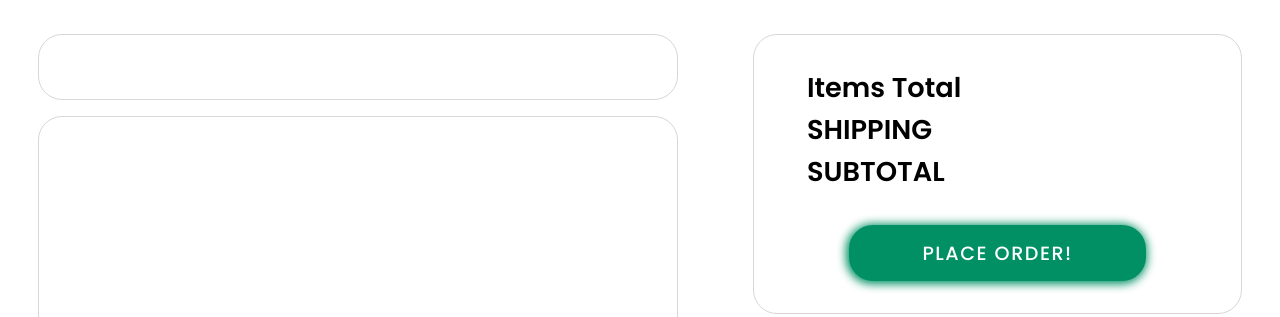
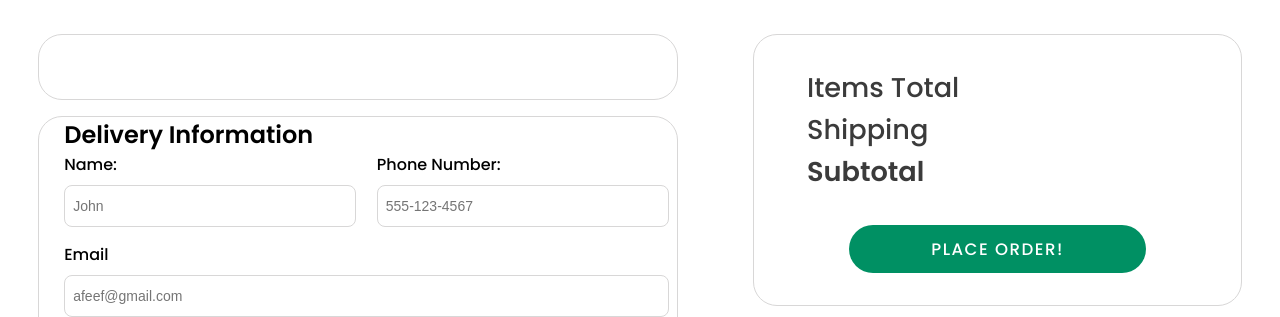
Before and after one commit to AfeefRaza/ecom-website-using-javascript, a plain HTML site: page checkout.html in a window 1280 px wide. Shown: the part 78-395 px from the top of the page. Drawn offline with Linux system fonts and the light colour scheme.

Commit message:
improved checkout
improved checkout

```diff
--- a/checkout.css
+++ b/checkout.css
@@ -25,7 +25,8 @@ body{
   /* justify-content: center; */
   flex-direction: column;
   background-color: var(--secondary);
-  max-height: 20vh;
+
+  max-height: 32vh;
   overflow-y: scroll;
 }
 .middlecart::-webkit-scrollbar {
@@ -98,7 +99,7 @@ body{
   margin-top: 2vh;
   width: 70%;
   height: 5vh;
-  font-size: 1.5vw;
+  font-size: 1.3vw;
   border-radius: 2rem;
   align-self: center;
   border: 2px solid var(--primary);
@@ -195,18 +196,16 @@ body{
   .check-btn button {
     justify-self: flex-end;
     background-color: var(--third) !important;
-    box-shadow: -1px 1px 10px 2px var(--third) !important;
--webkit-box-shadow: -1px 1px 10px 2px var(--third) !important;
--moz-box-shadow: -1px 1px 10px 2px var(--third) !important;
+
     color: var(--primary) !important;
     cursor: pointer;
     border: none !important;
     width: 100%;
-    height: 7vh !important;
-    font-size: 1.5rem;
-    border-radius: 1.5rem !important;
+    height: 6vh !important;
+    font-size: 1.1rem;
+    border-radius: 3rem !important;
     letter-spacing: 1.5px;
-
+    font-weight: 400;
 
   }
   .check-btn{
@@ -247,6 +246,9 @@ body{
   .infoproducts:first-child{
     margin-top: 0 !important;
   }
+  .total h4{
+    font-weight: 400 !important;
+  }
   .infototal{
     margin-bottom: 2vh;
     padding: 2rem;
@@ -257,6 +259,7 @@ body{
     align-items: center;
     border-radius: 1.5rem;
     font-size: 1.7rem;
+
   }
 
  .total-check{
@@ -296,6 +299,7 @@ body{
     row-gap: 2vh;
 
 }
+
 .infototal{
   margin-bottom: 2vh;
   width: 85vw;
@@ -443,23 +447,17 @@ body{
 
     font-size: 1rem;
   }
-  .shipping-form-container{
-    height: 100vh;
-  }
+
  }
 @media (min-width: 1300px) and (max-width: 1600px)  {
   .form-group input[type="text"] {
     border-radius: 0.8rem;
   }
-  .shipping-form-container{
-    height: 120vh;
-  }
+
 }
 
 @media (min-width: 2560px) and (max-width: 3839px)  {
-  .shipping-form-container{
-    height: 120vh;
-  }
+
   .form-group input[type="text"] {
     border-radius: 1rem;
   }
@@ -478,9 +476,7 @@ body{
 
 }
 @media (min-width: 3840px) {
-  .shipping-form-container{
-    height: 120vh;
-  }
+
 
   .ship-form h1{
     font-size: 3rem;
--- a/checkout.html
+++ b/checkout.html
@@ -159,11 +159,11 @@
            <h4 id="total-price"></h4>
          </div>
          <div class="total total-check">
-           <h4>SHIPPING</h4>
+           <h4>Shipping</h4>
            <h4 id="ship-price"></h4>
          </div>
          <div class="total total-check">
-           <h4> <strong>SUBTOTAL</strong> </h4>
+           <h4> <strong>Subtotal</strong> </h4>
            <h4 id="final-price"></h4>
          </div>
          <div class="check-btn">
--- a/javascript.js
+++ b/javascript.js
@@ -322,6 +322,7 @@ function updateCartItems() {
       const totalPriceElement = document.getElementById('total-price');
       const Shipprice = document.getElementById('ship-price');
       const Finalprice = document.getElementById('final-price');
+      const Checkoutbtn = document.getElementById('checkout');
 
       totalPriceElement.innerHTML = `$${grandTotal(cart).toFixed(2)}`;
       if (totalPrice <= 50 ) {
@@ -332,6 +333,7 @@ function updateCartItems() {
 
       }
       Finalprice.innerHTML = `$${grandTotal(cart).toFixed(2)}`;
+      Checkoutbtn.innerHTML = `Pay $${grandTotal(cart).toFixed(2)}`;
 
 
 
--- a/style.css
+++ b/style.css
@@ -8,10 +8,7 @@ body{
     overflow-x: hidden;
     font-family: 'Poppins', sans-serif;
 }
-a,h1,h2,h3,h4,p,button{
-    font-family: 'Poppins', sans-serif;
-    color: unset;
-}
+
 :root {
     --primary : #ffff;
     --secondary : #E3E0F3;
@@ -28,7 +25,11 @@ a,h1,h2,h3,h4,p,button{
     --fourth : #EDEDED; */
 }
 
-
+a,h1,h2,h3,h4,p,button{
+    font-family: 'Poppins', sans-serif;
+    color: unset;
+    color: var(--fourth);
+}
 ::-webkit-scrollbar {
     width: 15px;
     background:var(--fourth);
```
